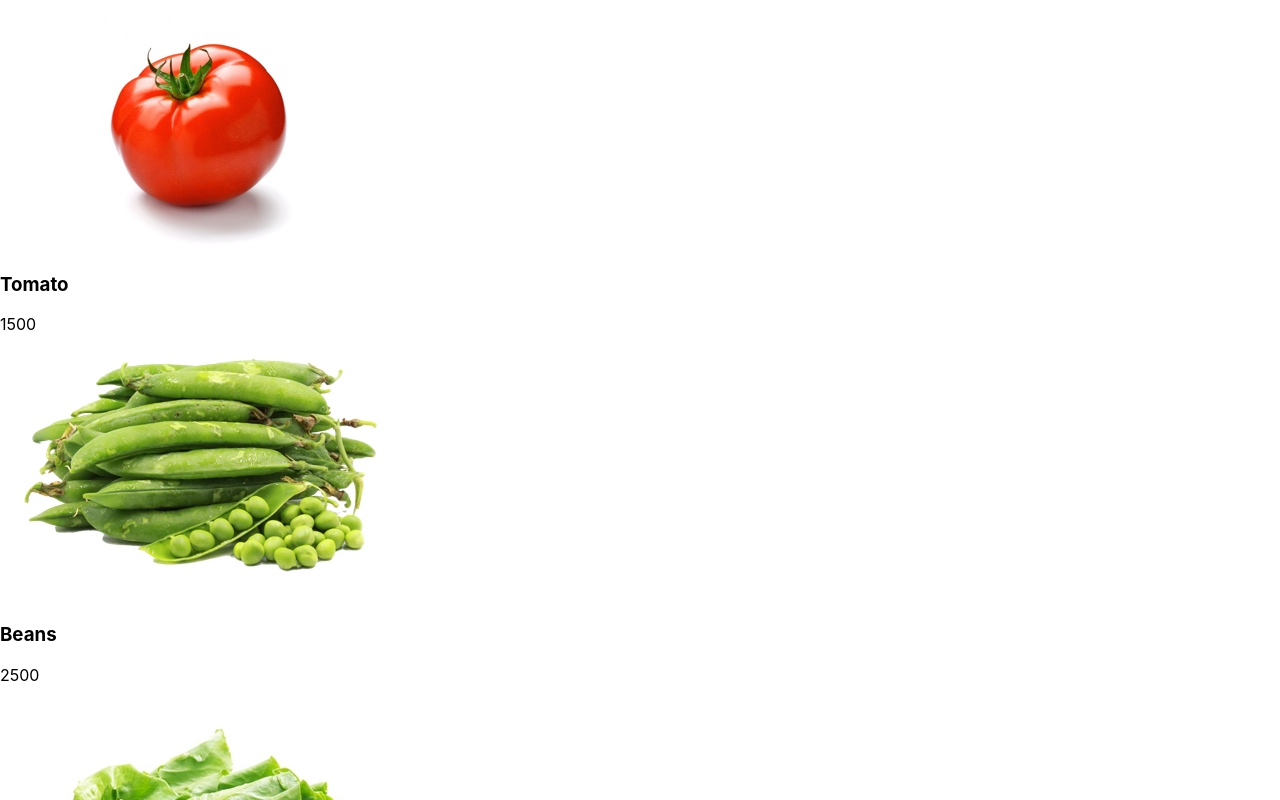
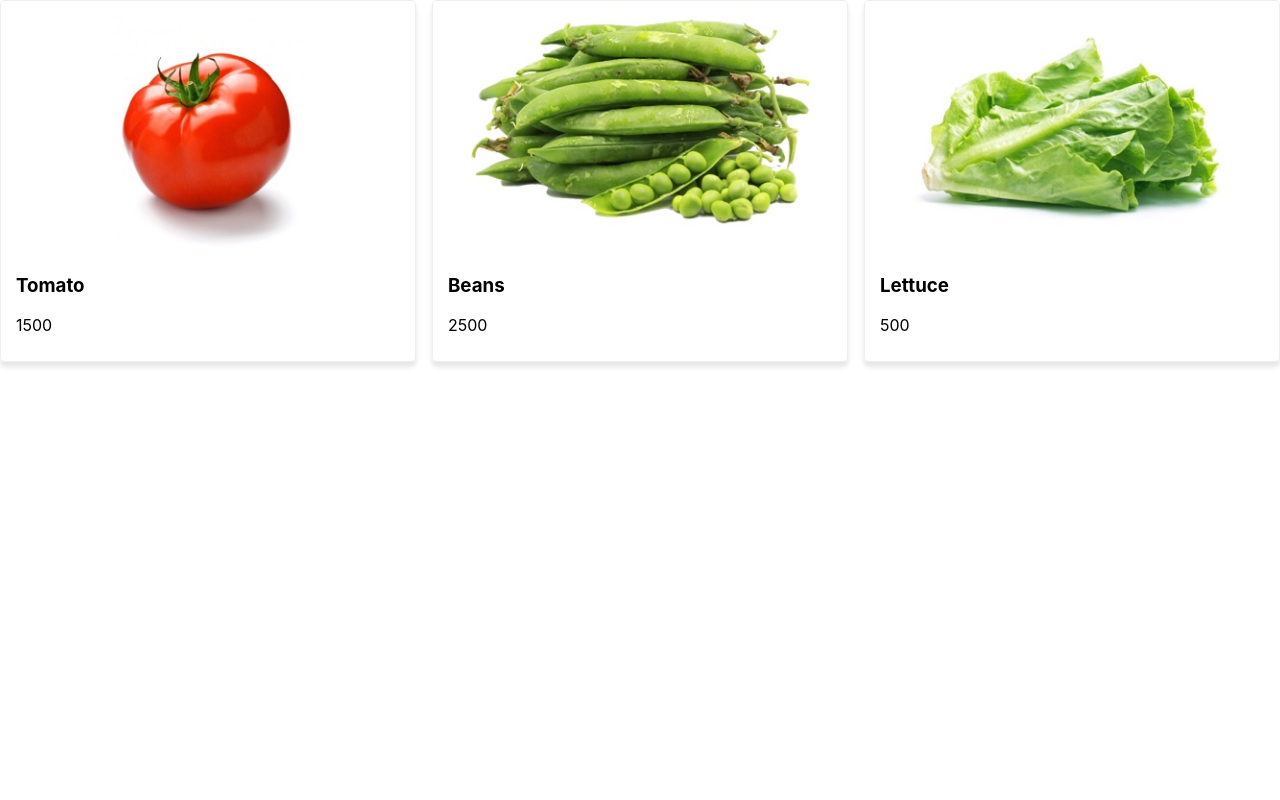
Before and after one commit to oscardelalanza/solid-invention, a React (Create React App) app: page / in a window 1280 px wide. Shown: the top 800 px of the page. Built offline with nearby package versions, Linux system fonts and the light colour scheme.

Commit message:
adding styles

```diff
--- a/src/components/Product.tsx
+++ b/src/components/Product.tsx
@@ -1,12 +1,25 @@
 import { Component } from 'react'
-import { ProductProps } from '../interfaces/Products'
+import { ProductProps, StyleProduct } from '../interfaces/Products'
+
+const styles: StyleProduct = {
+  product: {
+    border: 'solid 1px #eee',
+    boxShadow: '0 5px 5px rgb(0, 0, 0, 0.1)',
+    width: '30%',
+    padding: '10px 15px',
+    borderRadius: '5px'
+  },
+  img: {
+    width: '100%'
+  }
+}
 
 class Product extends Component<ProductProps, {}> {
   render() {
     const { product } = this.props
     return (
-     <div>
-       <img src={product.img} alt={product.name} />
+     <div style={styles.product}>
+       <img style={styles.img} src={product.img} alt={product.name} />
        <h3>{product.name}</h3>
        <p>{product.price}</p>
      </div>
--- a/src/components/Products.tsx
+++ b/src/components/Products.tsx
@@ -1,13 +1,21 @@
 import { Component } from 'react'
-import { ProductsProps } from '../interfaces/Products'
+import { ProductsProps, StyleProducts } from '../interfaces/Products'
 import Product from './Product'
+
+const styles: StyleProducts = {
+  products: {
+    display: 'flex',
+    flexDirection: 'row',
+    justifyContent: 'space-between'
+  }
+}
 
 class Products extends Component<ProductsProps, {}> {
   render() {
     const { products, addToCart } = this.props
 
     return (
-      <div>
+      <div style={styles.products}>
         {products.map(product =>
           <Product
             addToCart={addToCart}
```
Also changed, not shown: src/interfaces/Products.ts (+9 -0 lines).
